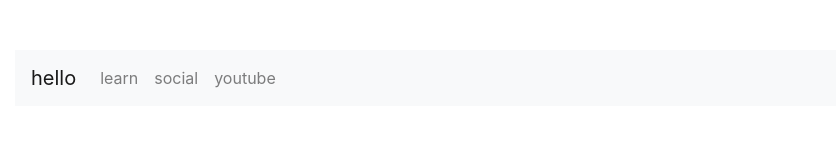
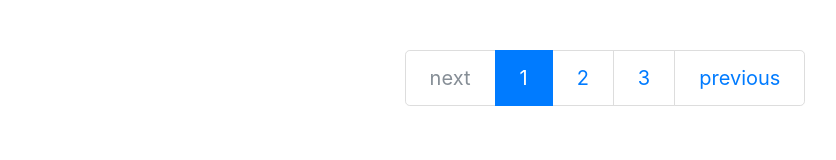
Before and after one commit to dustin0918/bootstrap, a website: page index.html in a window 1280 px wide. Shown: the top 160 px of the page, without its empty margins (35-871 px from the left). Drawn offline with nearby package versions, Linux system fonts and the light colour scheme.

Commit message:
pagination

```diff
--- a/index.html
+++ b/index.html
@@ -15,21 +15,27 @@
 <body>
 <div class="component demo" style="height:300vh">
 
-  <nav class="navbar sticky-top navbar-expand-md navbar-light bg-light">
-    <a href="#" class="navbar-brand">hello</a>
-    <button class="navbar-toggler" data-toggle="collapse" data-target="#navbar-content">
-    <span class="navbar-toggler-icon"></span>
-    </button>
-    <div class="collapse navbar-collapse" id="navbar-content">
-      <ul class="navbar-nav">
-        <li class="nav-item"><a href="#" class="nav-link">learn</a></li>
-        <li class="nav-item"><a href="#" class="nav-link">social</a></li>
-        <li class="nav-item"><a href="#" class="nav-link">youtube</a></li>
-      </ul>
-    </div>
-  </nav>
+  <ul class="pagination pagination-lg justify-content-center">
+    <li class="page-item disabled">
+      <a href="#" class="page-link">next</a>
+    </li>
+    <li class="page-item active">
+      <a href="#" class="page-link">1</a>
+    </li>
+    <li class="page-item">
+      <a href="#" class="page-link">2</a>
+    </li>
+    <li class="page-item">
+      <a href="#" class="page-link">3</a>
+    </li>
+    <li class="page-item">
+      <a href="#" class="page-link">previous</a>
+    </li>
+  </ul>
 
-  </ul>
+
+
+
 </div>
 
 </body>
```
